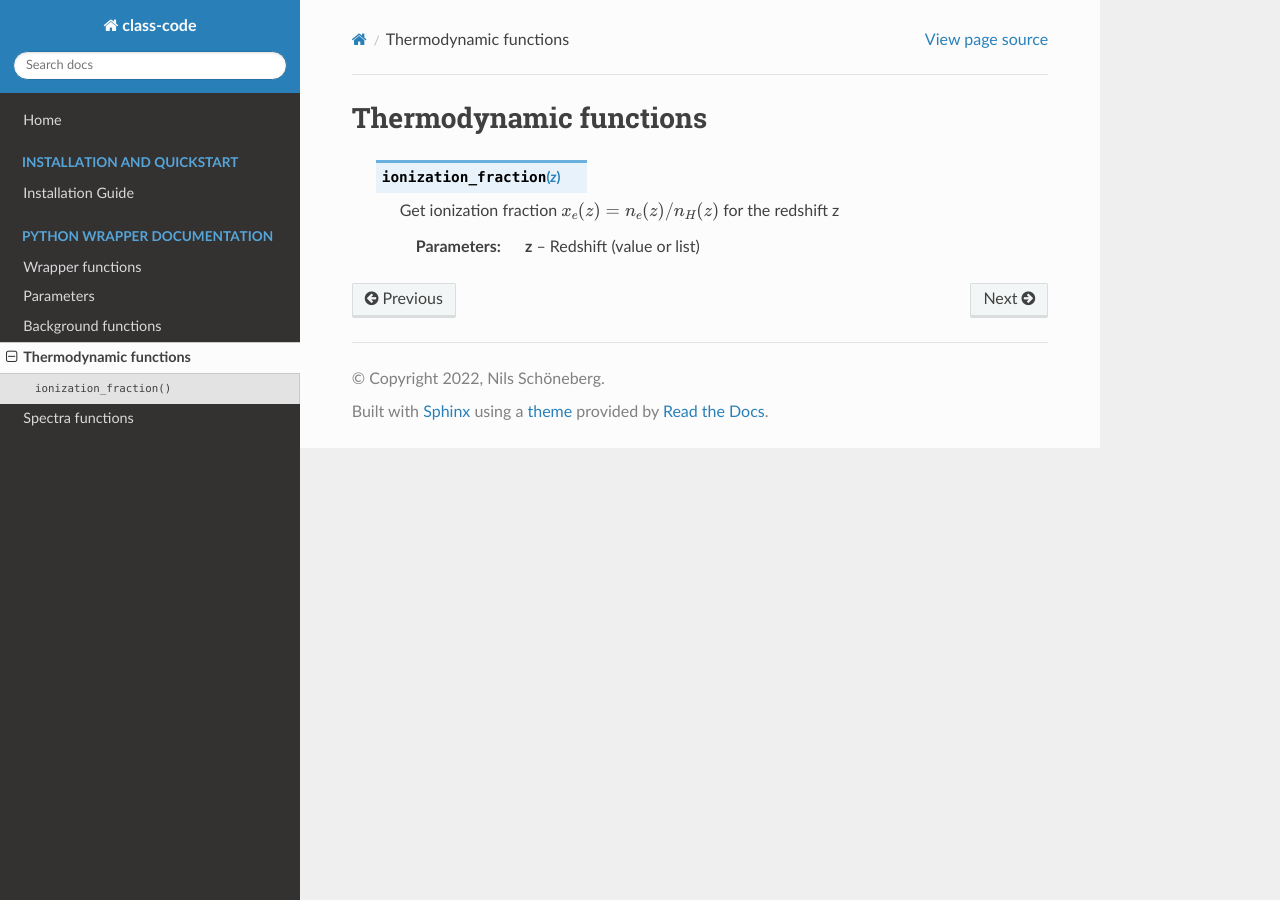
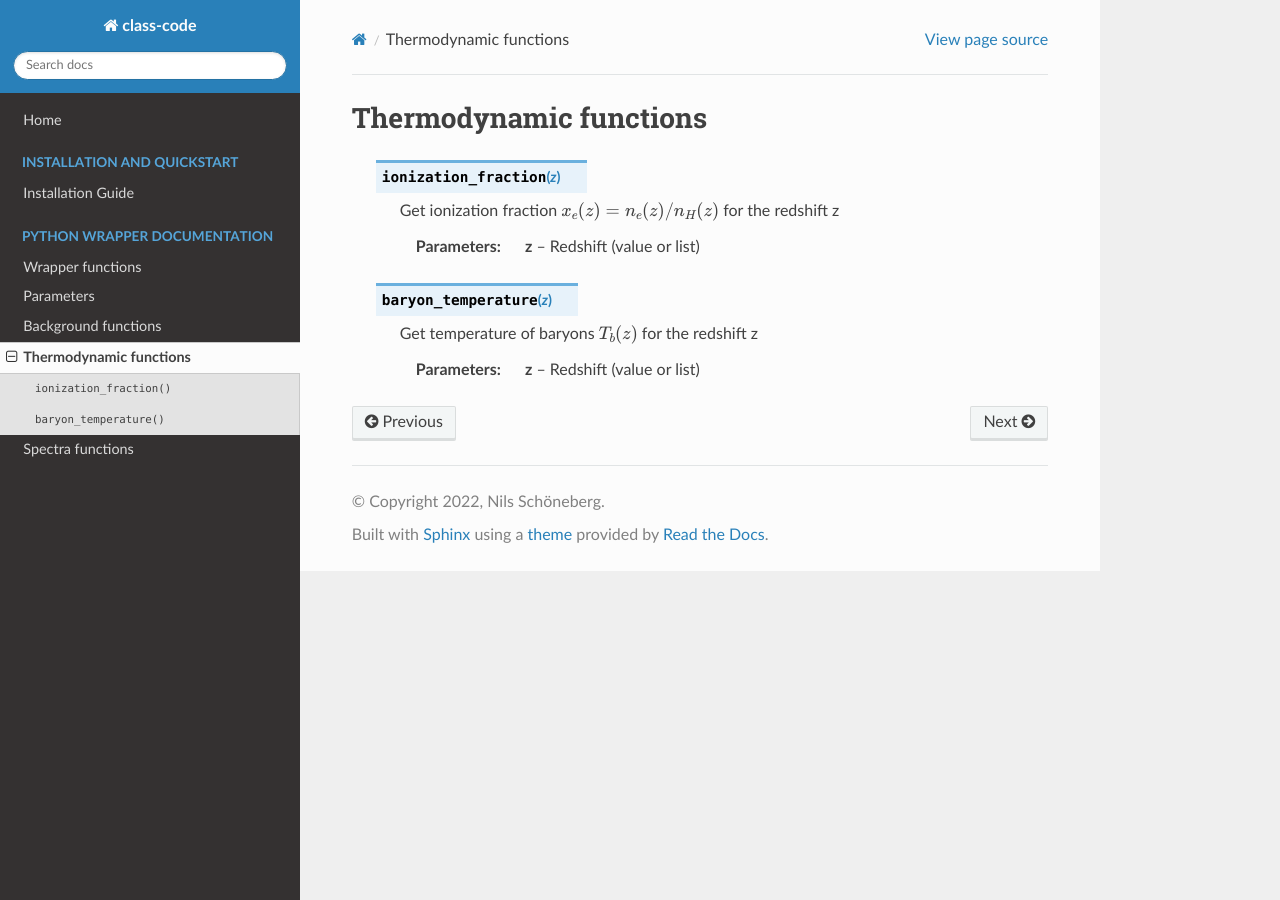
Before and after one commit to schoeneberg/class-code-documentation, a Sphinx documentation site: the page built from docs/wrapper_th.rst, in a window 1280 px wide. Built offline with Sphinx 7.4.7 and the Read the Docs theme 3.1.0, drawn with Linux system fonts in a browser that asks for light colours; pages that are not in the unit, such as notebooks, are missing from menus.

Commit message:
Update wrapper_th.rst

```diff
--- a/docs/wrapper_th.rst
+++ b/docs/wrapper_th.rst
@@ -6,3 +6,9 @@ Thermodynamic functions
   Get ionization fraction :math:`x_e(z) = n_e(z)/n_H(z)` for the redshift z
 
   :param z: Redshift (value or list)
+
+ .. function:: baryon_temperature(z)
+
+  Get temperature of baryons :math:`T_b(z)` for the redshift z
+
+  :param z: Redshift (value or list)
```
